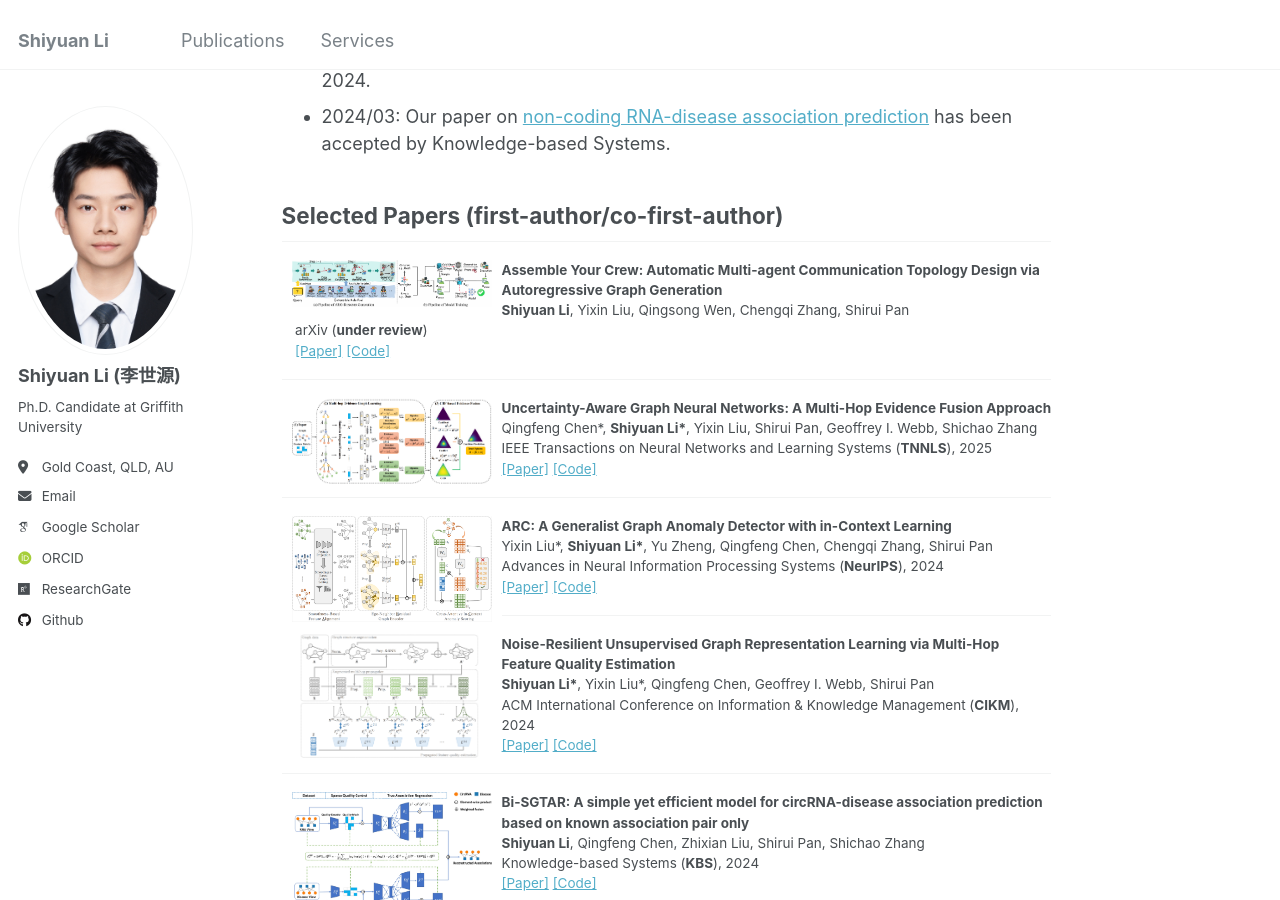
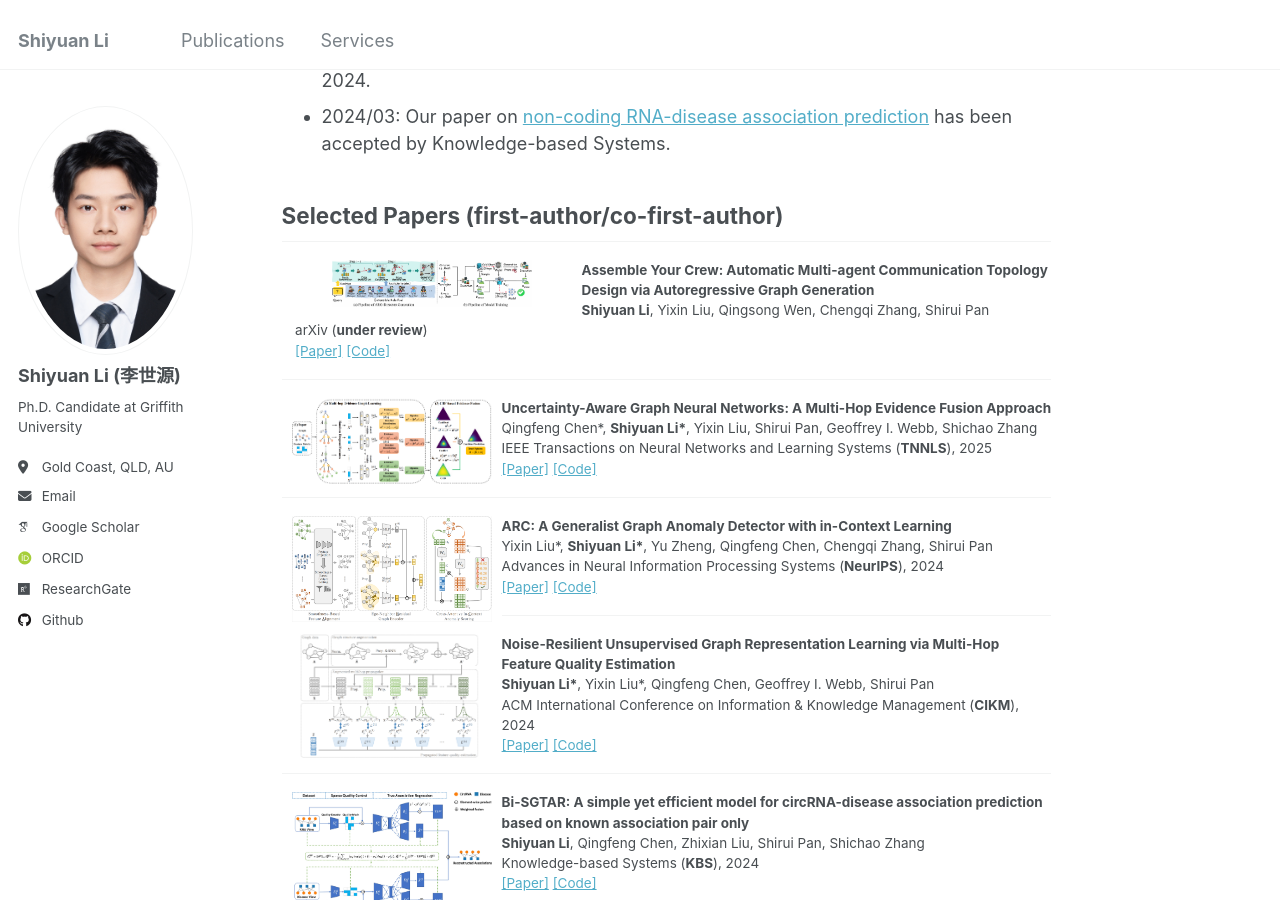
Before and after one commit to Shiy-Li/Shiy-Li.github.io, a Jekyll site: the page built from _pages/about.md, in a window 1280 px wide and 900 px high, scrolled down 624 px. Built offline with Jekyll 4.4.1, drawn with Linux system fonts in a browser that asks for light colours; some web fonts are replaced.

Commit message:
Update about.md

```diff
--- a/_pages/about.md
+++ b/_pages/about.md
@@ -26,7 +26,7 @@ Selected Papers (first-author/co-first-author)
 ------
 
 <dl>
-  <dt><img align="left" width="200" hspace="10"  wspace="20" src="/images/ARG-Designer.jpg"></dt>
+  <dt><img align="left" width="200" hspace="50"  wspace="20" src="/images/ARG-Designer.jpg"></dt>
   <dd><strong>Assemble Your Crew: Automatic Multi-agent Communication Topology Design via Autoregressive Graph Generation</strong></dd>
   <dd><strong>Shiyuan Li</strong>, Yixin Liu, Qingsong Wen, Chengqi Zhang, Shirui Pan</dd>
   <dd> arXiv (<strong>under review</strong>)</dd>
```
